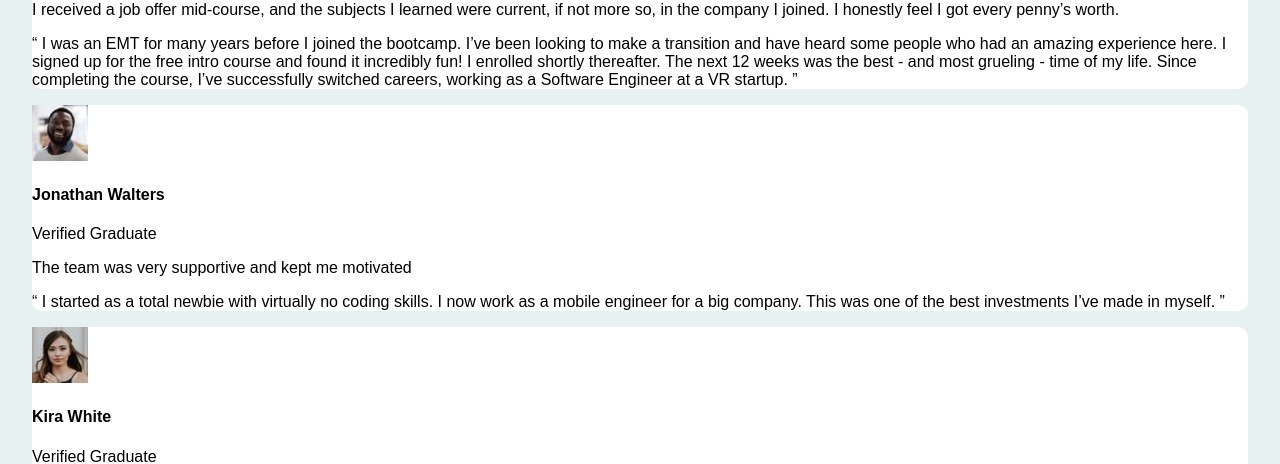
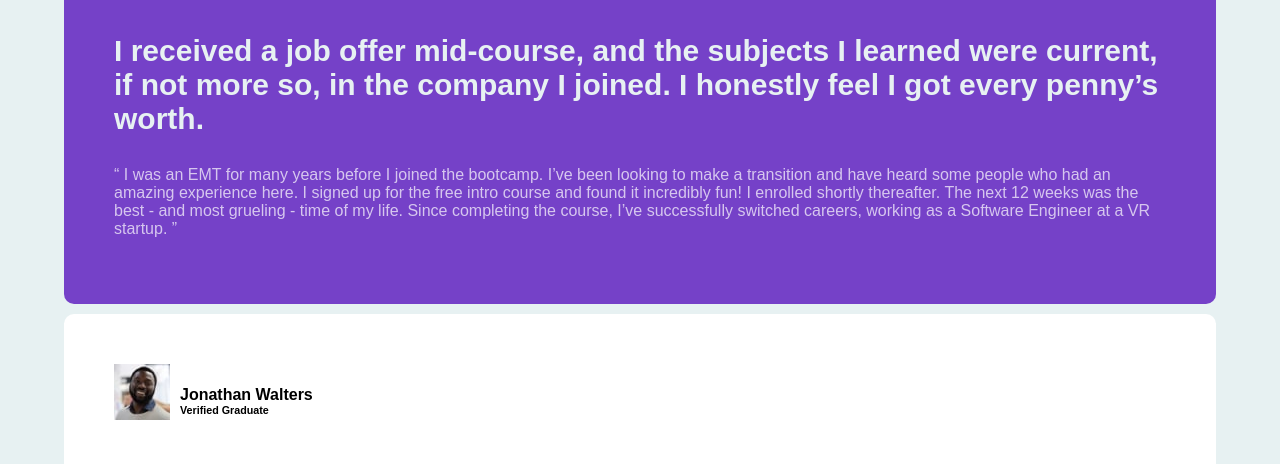
Before and after one commit to Deepakr07/learning-grid, a plain HTML site: page index.html in a window 1280 px wide. Shown: the part 186-650 px from the top of the page. Drawn offline with Linux system fonts and the light colour scheme; a web font is replaced by a local one.

Commit message:
Added Styling:-Purple Card

```diff
--- a/index.html
+++ b/index.html
@@ -17,7 +17,7 @@
         </div>
           <div class="card-name">
             <h4>Daniel Clifford</h4>
-            <p>Verified Graduate</p>
+            <h6>Verified Graduate</h6>
           </div>
       </div>
       <div class="bolder-para">
@@ -45,7 +45,7 @@
         </div>
           <div class="card-name">
             <h4>Jonathan Walters</h4>
-            <p>Verified Graduate</p>
+            <h6>Verified Graduate</h6>
           </div>
       </div>
       <div class="bolder-para">
@@ -68,7 +68,7 @@
         </div>
           <div class="card-name">
             <h4>Kira White</h4>
-            <p>Verified Graduate</p>
+            <h6>Verified Graduate</h6>
           </div>
       </div>
       <div class="bolder-para">
@@ -98,7 +98,7 @@
         </div>
           <div class="card-name">
             <h4>Jeanette Hamilton</h4>
-            <p>Verified Graduate</p>
+            <h6>Verified Graduate</h6>
           </div>
       </div>
       <div class="bolder-para">
@@ -121,7 +121,7 @@
         </div>
           <div class="card-name">
             <h4>Pattrick Abrams</h4>
-            <p>Verified Graduate</p>
+            <h6>Verified Graduate</h6>
           </div>
       </div>
       <div class="bolder-para">
--- a/style.css
+++ b/style.css
@@ -10,11 +10,40 @@ body {
   .testimonials{
     max-width: 1440px;
     margin: 0 au;
-    padding: 2rem;
+    padding: 4rem;
   }
   .card{
+    padding: 50px;
     border-radius: 10px;
     background-color: white;
     margin-bottom: 10px;
 
   }
+  .card.purple-card{
+    background-color: hsl(263, 55%, 52%);
+    color: #E7F1F2;
+
+  }
+  .bolder-para{
+    font-size: 30px;
+    font-weight: bold;
+  }
+  .quote{
+    color: white;
+    opacity: 70%;
+  }
+  .card-header{
+    display: flex;
+    gap: 10px;
+
+  }
+  .card-name{
+    display: flex;
+    flex-direction: column;
+  }
+  .card-name h4{
+    margin-bottom: 0;
+  }
+  .card-name h6{
+    margin-top: 0;
+  }
```
